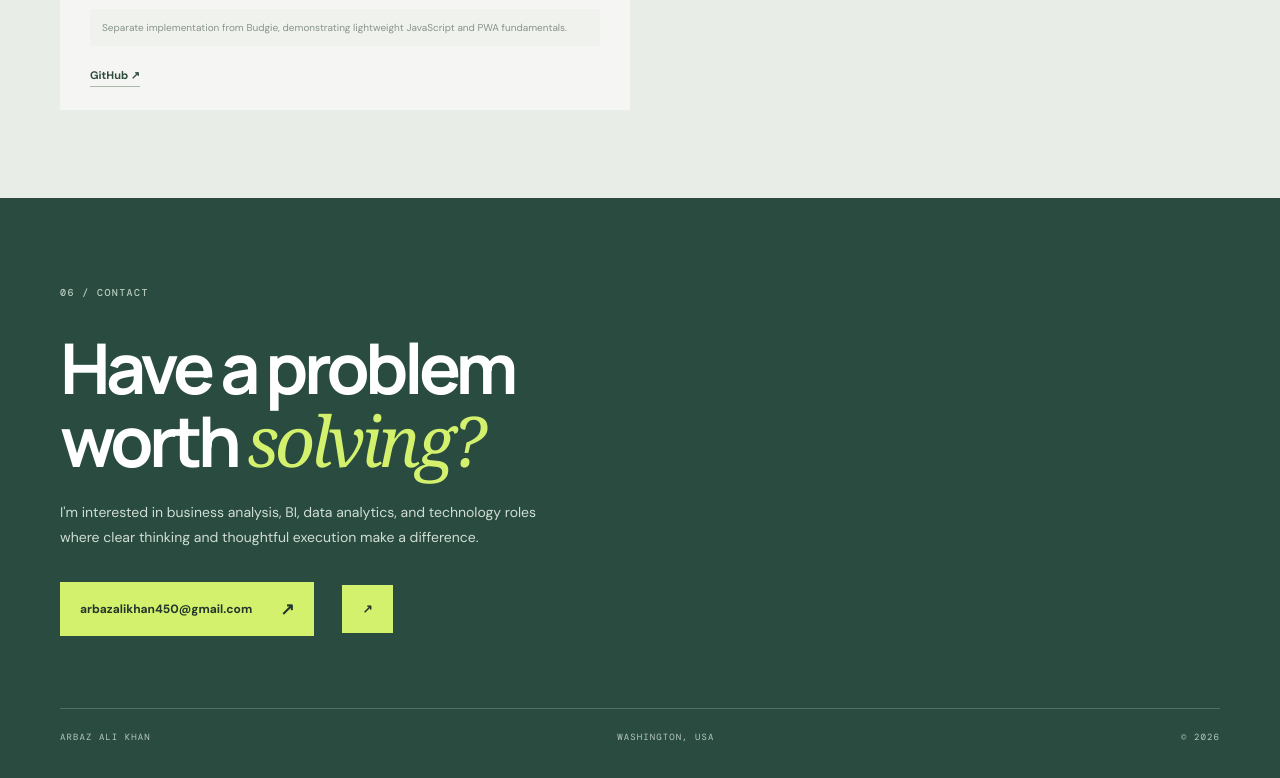
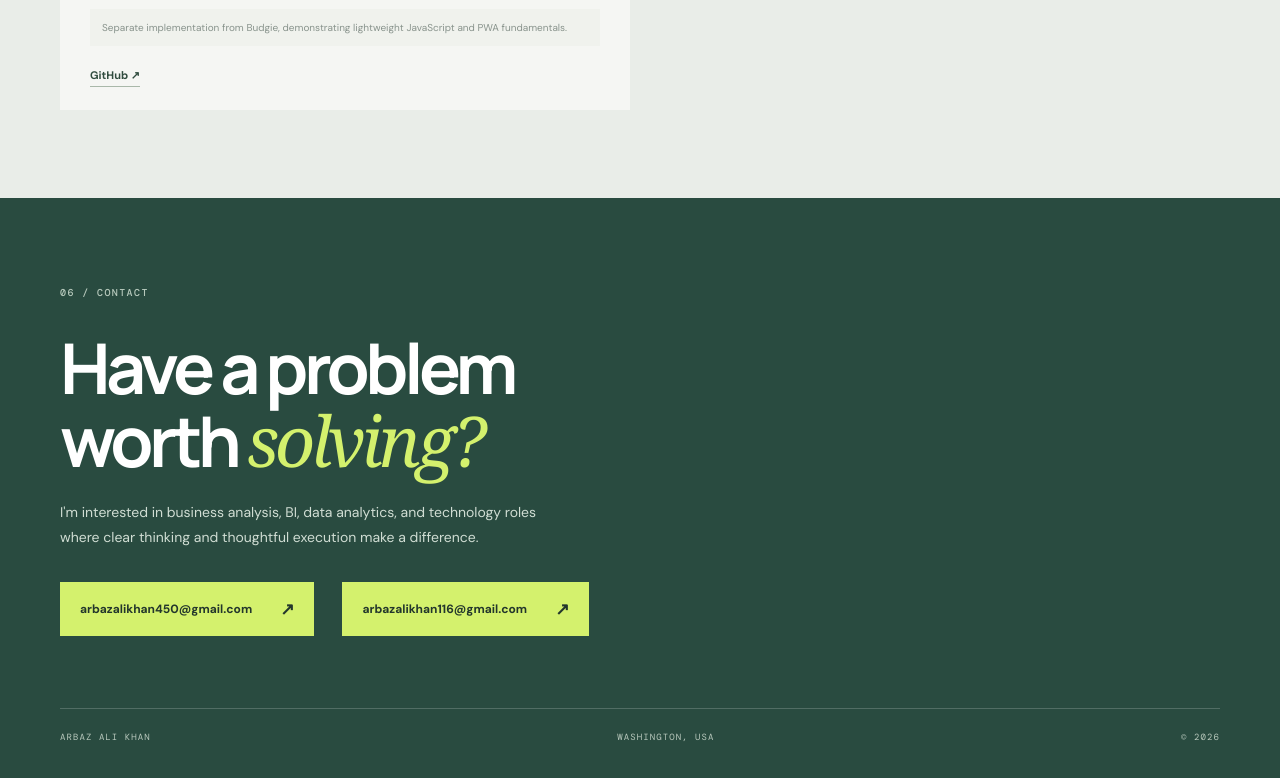
Before and after one commit to Arbaz-Ali-Khan/Arbaz-Ali-Khan.github.io, a plain HTML site: page index.html in a window 1280 px wide. Shown: the part 3630-4408 px from the top of the page. Drawn offline with nearby package versions, Linux system fonts and the light colour scheme.

Commit message:
Fix malformed second contact email link

```diff
--- a/index.html
+++ b/index.html
@@ -128,7 +128,7 @@
           <p class="eyebrow">06 / CONTACT</p>
           <h2>Have a problem<br>worth <em>solving?</em></h2>
           <p class="contact-lede">I'm interested in business analysis, BI, data analytics, and technology roles where clear thinking and thoughtful execution make a difference.</p>
-          <div class="contact-actions"><a class="button button-light" href="mailto:arbazalikhan450@gmail.com">arbazalikhan450@gmail.com <span>↗</span></a><a class="button button-light" href="mailto:arbazalikhan116@gmail.com <span>↗</span></a></div>
+          <div class="contact-actions"><a class="button button-light" href="mailto:arbazalikhan450@gmail.com">arbazalikhan450@gmail.com <span>↗</span></a><a class="button button-light" href="mailto:arbazalikhan116@gmail.com">arbazalikhan116@gmail.com <span>↗</span></a></div>
           <div class="contact-footer"><span>ARBAZ ALI KHAN</span><span>WASHINGTON, USA</span><span>© <span id="year"></span></span></div>
         </div>
       </section>
```
